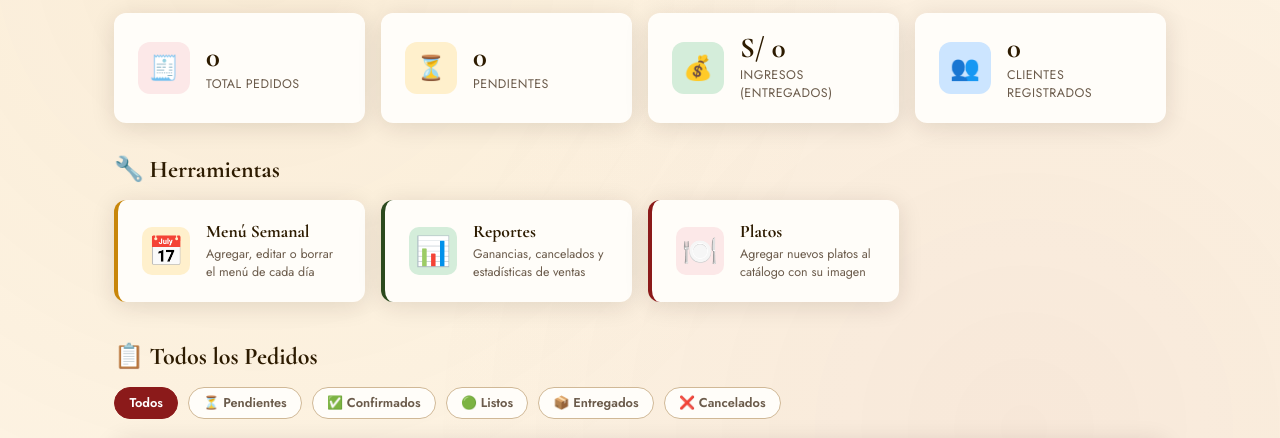
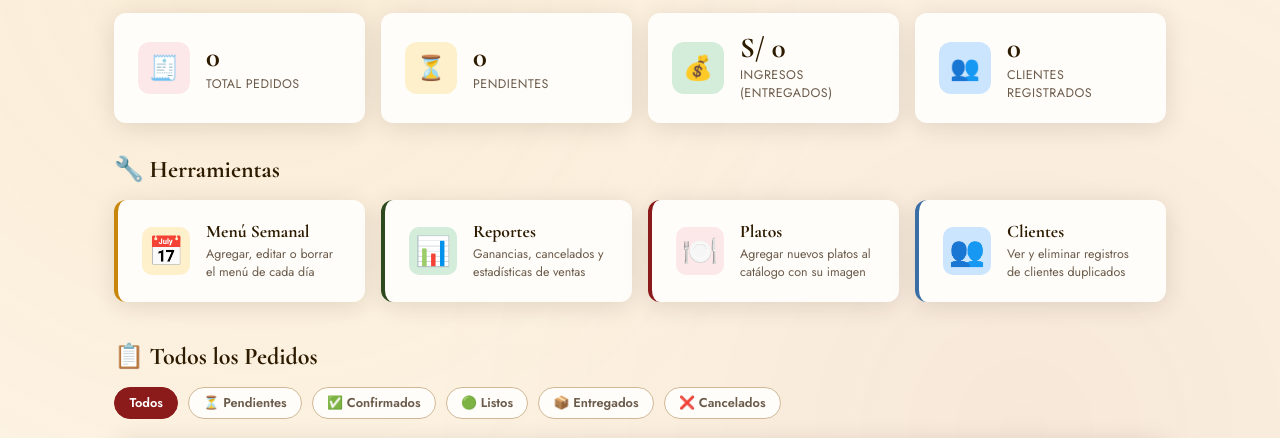
Before and after one commit to josh2006-dotcom/restaurante-san-antonio, a Flask app: page /admin in a window 1280 px wide. Shown: the part 212-650 px from the top of the page. Run offline with Flask 3, Linux system fonts and the light colour scheme; the visitor is signed in with stand-in values (Sample User, id 1); data that the repository does not hold is empty; some libraries are stand-ins or nearby versions.

Commit message:
Update admin.html

```diff
--- a/templates/admin.html
+++ b/templates/admin.html
@@ -139,6 +139,10 @@
       <div class="acceso-icon" style="background:#FCE8E8">🍽️</div>
       <div><h3>Platos</h3><p>Agregar nuevos platos al catálogo con su imagen</p></div>
     </a>
+    <a href="/admin/clientes" class="acceso-card" style="border-left-color:#3A6EA5">
+      <div class="acceso-icon" style="background:#CCE5FF">👥</div>
+      <div><h3>Clientes</h3><p>Ver y eliminar registros de clientes duplicados</p></div>
+    </a>
   </div>
 
   <!-- Tabla pedidos -->
```
